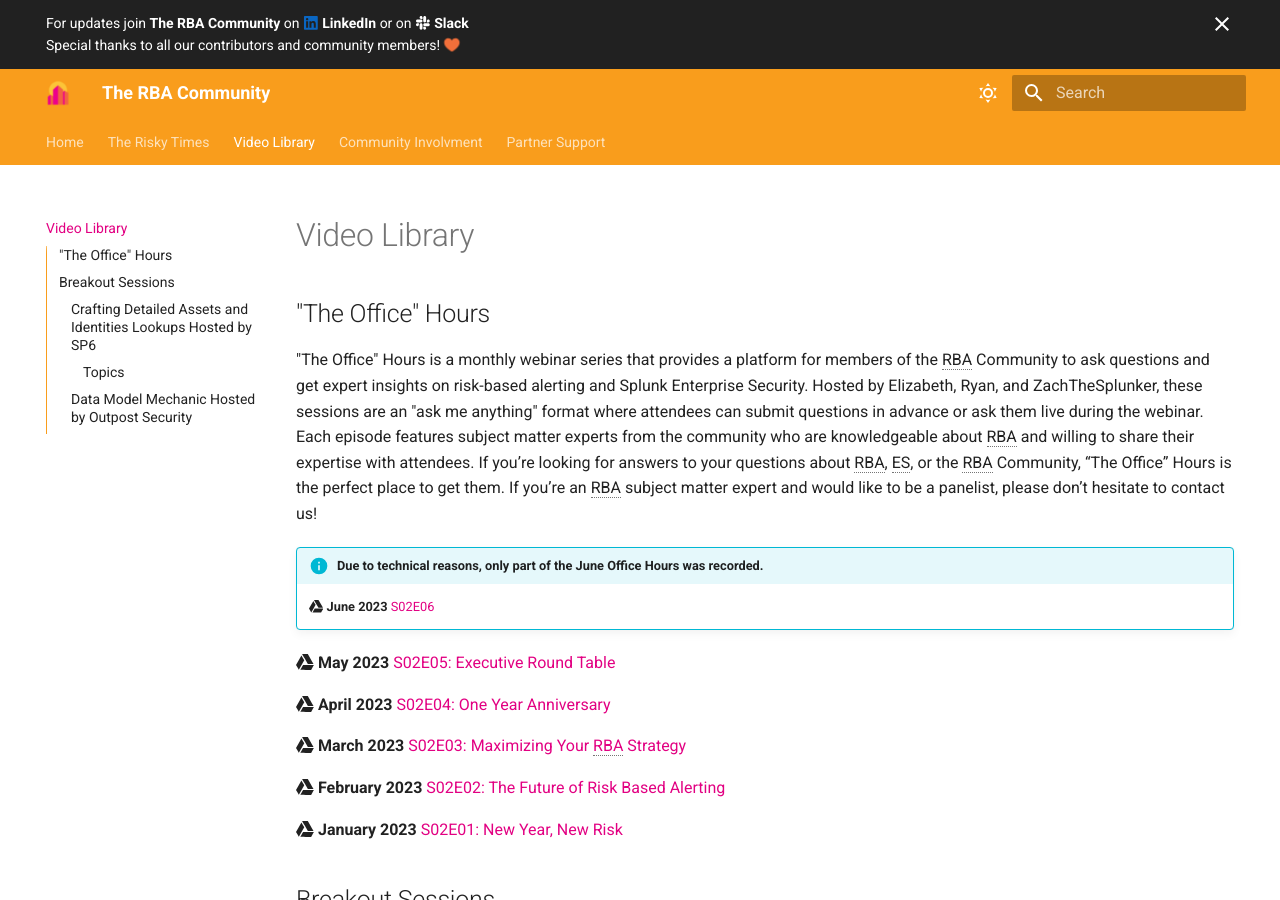
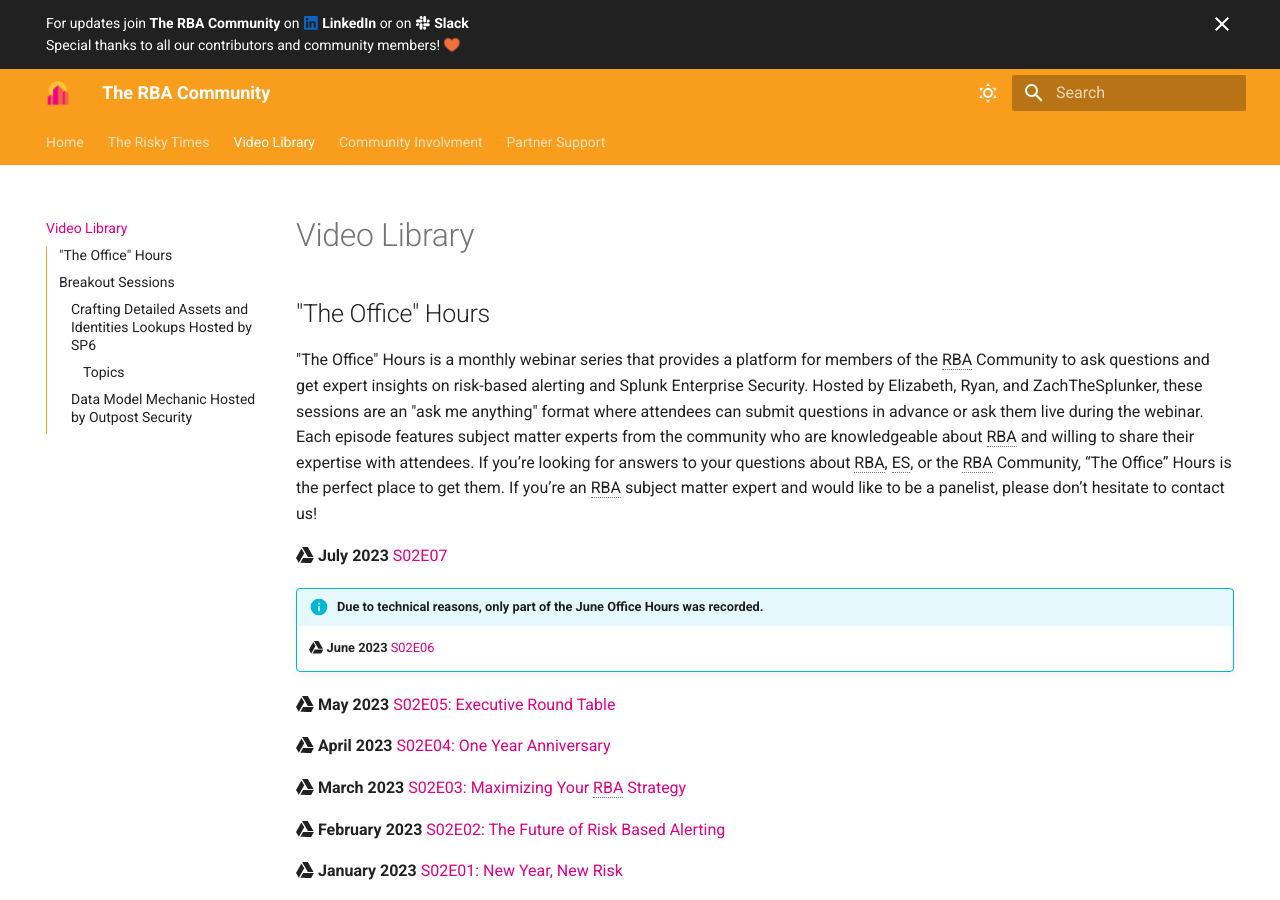
Before and after one commit to rba-community/rba-community, an MkDocs documentation site: the page built from docs/library/index.md, in a window 1280 px wide and 900 px high. Built offline with MkDocs 1.6.1 and Material for MkDocs 9.7.7, drawn with Linux system fonts in a browser that asks for light colours.

Commit message:
added July recording
Signed-off-by: Zachary Christensen <zchristensen@splunk.com>

```diff
--- a/docs/library/index.md
+++ b/docs/library/index.md
@@ -7,6 +7,8 @@
 ## "The Office" Hours
 
 "The Office" Hours is a monthly webinar series that provides a platform for members of the RBA Community to ask questions and get expert insights on risk-based alerting and Splunk Enterprise Security. Hosted by Elizabeth, Ryan, and ZachTheSplunker, these sessions are an "ask me anything" format where attendees can submit questions in advance or ask them live during the webinar. Each episode features subject matter experts from the community who are knowledgeable about RBA and willing to share their expertise with attendees. If you’re looking for answers to your questions about RBA, ES, or the RBA Community, “The Office” Hours is the perfect place to get them. If you’re an RBA subject matter expert and would like to be a panelist, please don’t hesitate to contact us!
+
+:simple-googledrive: **July 2023** [S02E07](https://drive.google.com/file/d/1j-cAoCQLxBDp6-Dx8_NorW21LRiKJoj5/view?usp=sharing){ target="blank" }
 
 !!! info "Due to technical reasons, only part of the June Office Hours was recorded."
     :simple-googledrive: **June 2023** [S02E06](https://drive.google.com/file/d/13CgZSL7jzBClll3-M5NqIZcjDQgHMWXB/view?usp=drive_link){ target="blank" }
```
